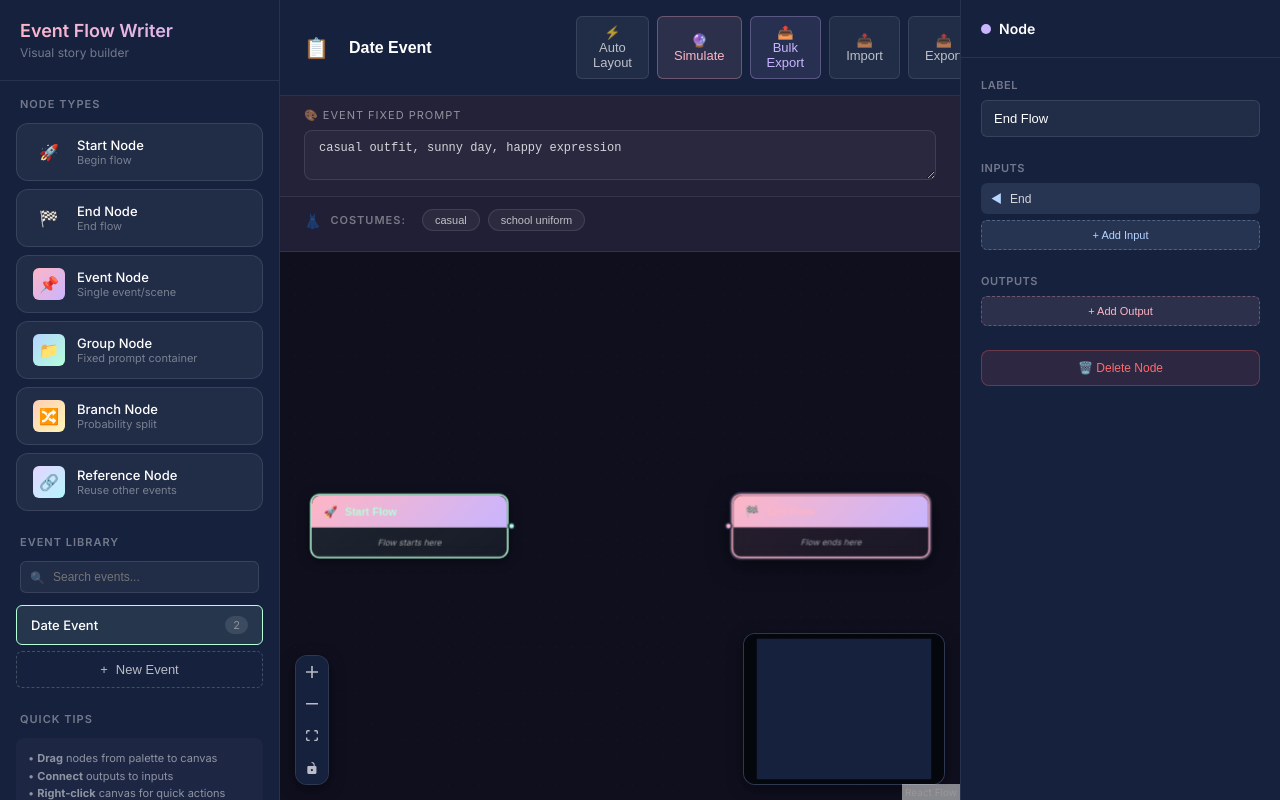
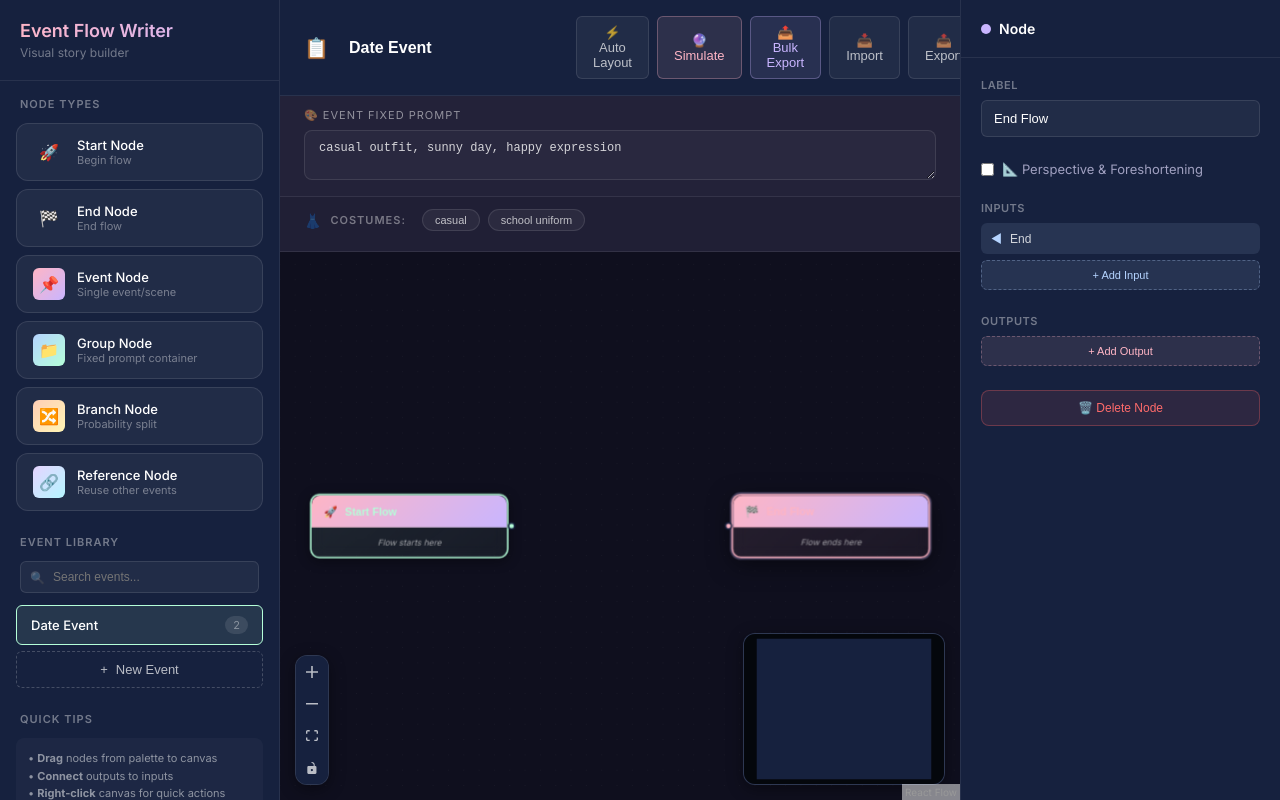
Before and after one commit to jasonhui1/EventFlow, a React (Vite) app: page / in a window 1280 px wide. Both pictures are taken after a click on the element 728 px from the left and 526 px from the top of the page. Built offline with nearby package versions, Linux system fonts and the light colour scheme.

Commit message:
add perspective checkbox

```diff
--- a/src/components/PromptPreview.jsx
+++ b/src/components/PromptPreview.jsx
@@ -28,6 +28,7 @@ const PromptPreview = ({ nodeId, onClose }) => {
             case 'groupNode': return '#B5D4FF';
             case 'local': return '#FFB5C5';
             case 'inherited': return '#B5FFD9';
+            case 'shot': return '#FFCEB5';
             default: return 'rgba(255,255,255,0.6)';
         }
     };
@@ -39,6 +40,7 @@ const PromptPreview = ({ nodeId, onClose }) => {
             case 'groupNode': return '📁';
             case 'local': return '🎯';
             case 'inherited': return '➡️';
+            case 'shot': return '📐';
             default: return '•';
         }
     };
--- a/src/components/PropertiesPanel.jsx
+++ b/src/components/PropertiesPanel.jsx
@@ -145,6 +145,26 @@ const PropertiesPanel = () => {
                         </div>
                     </>
                 )}
+
+
+                <div className="property-group">
+                    <label style={{
+                        display: 'flex',
+                        alignItems: 'center',
+                        gap: '8px',
+                        cursor: 'pointer',
+                        fontSize: '13px',
+                        color: '#A0A0C0'
+                    }}>
+                        <input
+                            type="checkbox"
+                            checked={data.usePerspective || false}
+                            onChange={(e) => updateNode(id, { usePerspective: e.target.checked })}
+                            style={{ cursor: 'pointer' }}
+                        />
+                        📐 Perspective & Foreshortening
+                    </label>
+                </div>
 
                 {/* Fixed Prompt (for Group Nodes) */}
                 {type === 'groupNode' && (
--- a/src/components/nodes/EventNode.jsx
+++ b/src/components/nodes/EventNode.jsx
@@ -78,6 +78,7 @@ const EventNode = ({ id, data, selected }) => {
                     }}
                 />
 
+
                 {/* Local Prompt - Only for this event */}
                 <div style={{ marginBottom: '8px' }}>
                     <div style={{
@@ -146,6 +147,37 @@ const EventNode = ({ id, data, selected }) => {
                     />
                 </div>
 
+
+                {/* Shot Modifiers */}
+                <div style={{
+                    marginBottom: '10px',
+                    padding: '4px 8px',
+                    background: 'rgba(255, 255, 255, 0.03)',
+                    borderRadius: '6px',
+                    display: 'flex',
+                    alignItems: 'center',
+                    gap: '8px'
+                }}>
+                    <label style={{
+                        display: 'flex',
+                        alignItems: 'center',
+                        gap: '6px',
+                        cursor: 'pointer',
+                        fontSize: '11px',
+                        color: '#A0A0C0',
+                        userSelect: 'none'
+                    }}>
+                        <input
+                            type="checkbox"
+                            checked={data.usePerspective || false}
+                            onChange={(e) => updateNode(id, { usePerspective: e.target.checked })}
+                            onClick={(e) => e.stopPropagation()}
+                            style={{ cursor: 'pointer' }}
+                        />
+                        📐 Perspective & Foreshortening
+                    </label>
+                </div>
+
                 <div className="event-node-handles">
                     <div className="handle-group">
                         <span className="handle-label input">
--- a/src/store/useStore.js
+++ b/src/store/useStore.js
@@ -13,6 +13,7 @@ const createEventNode = (position = { x: 0, y: 0 }, data = {}) => ({
         content: data.content || '',
         localPrompt: data.localPrompt || '', // Only for this event
         inheritedPrompt: data.inheritedPrompt || '', // Carries to future nodes
+        usePerspective: data.usePerspective || true, // Add perspective/foreshortening
         disabledInheritedSources: data.disabledInheritedSources || [], // Node IDs to ignore inherited prompts from
         inputs: data.inputs || [{ id: 'trigger', label: 'Trigger' }],
         outputs: data.outputs || [{ id: 'next', label: 'Next' }],
--- a/src/utils/simulationUtils.js
+++ b/src/utils/simulationUtils.js
@@ -162,6 +162,10 @@ export const getComposedPrompt = (nodeId, allEvents, nodes, edges, currentEventF
         parts.push({ label: 'Carries Forward', prompt: nodeInheritedPrompt, type: 'inherited' });
     }
 
+    if (node.data?.usePerspective) {
+        parts.push({ label: 'Perspective', prompt: 'perspective, foreshortening', type: 'shot' });
+    }
+
     const full = parts.map((p) => p.prompt).filter(Boolean).join(', ');
 
     return { parts, full };
```
